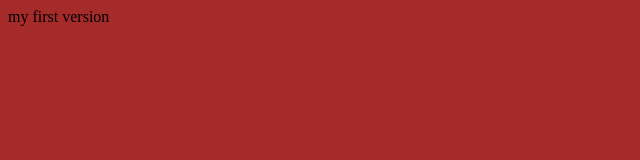
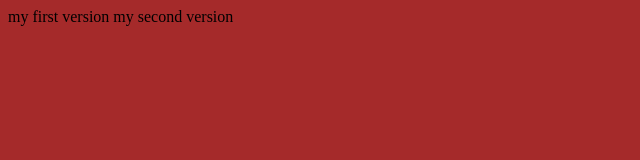
Before and after one commit to adi971/hello1, a plain HTML site: page Elephant.html in a window 1280 px wide. Shown: the whole page, without its empty margins (0-640 px from the left). Drawn offline with Linux system fonts and the light colour scheme.

Commit message:
update elephant.html with a new line

```diff
--- a/Elephant.html
+++ b/Elephant.html
@@ -9,5 +9,6 @@
 </head>
 <body>
     my first version
+    my second version
 </body>
 </html>
```
